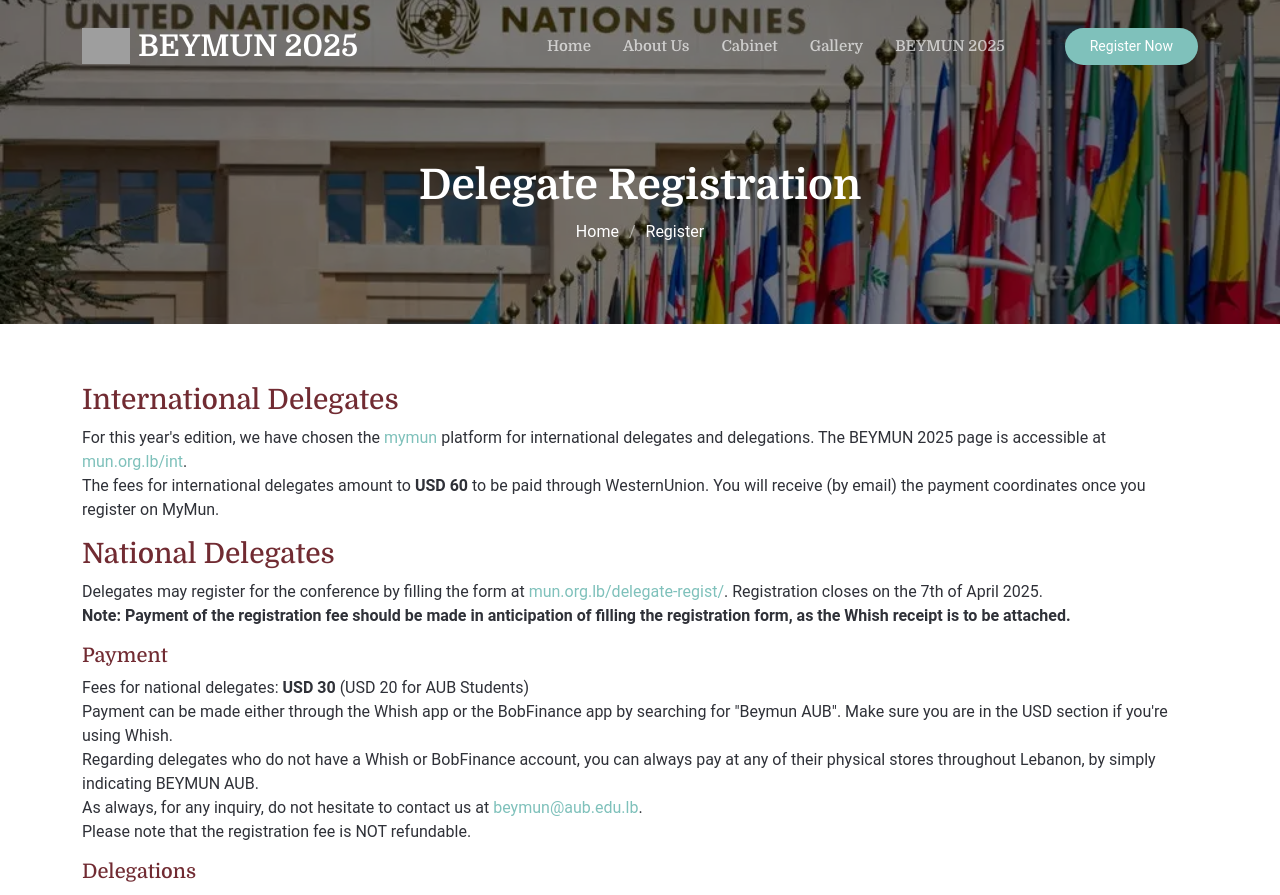
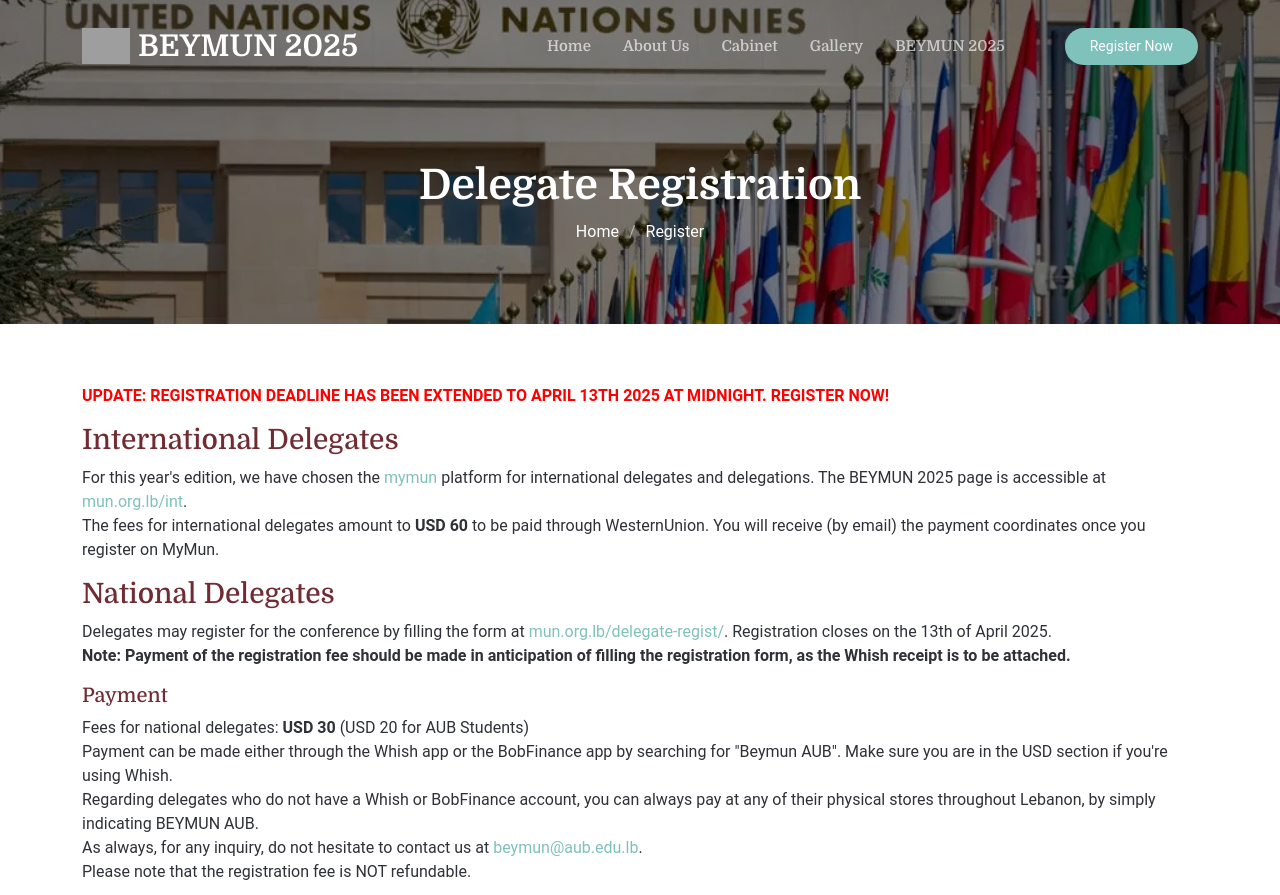
Before and after one commit to marczeenny/beymun, a Flask app: page /register/ in a window 1280 px wide. Shown: the top 895 px of the page. Run offline with Flask 3, Linux system fonts and the light colour scheme; some libraries are stand-ins or nearby versions; grey boxes are pictures that could not be loaded.

Commit message:
registration deadline extension

```diff
--- a/data/faq.csv
+++ b/data/faq.csv
@@ -3,6 +3,5 @@
 3,Is BEYMUN for high school or university students?,"Both! There are committees for high school students (including Grade 9) and university students separately, and there are committees that combine both."
 4,When does registration open?,"Delegate registration opens on February 13. Keep an eye on our social media platforms for the announcement!,"
 5,How can I register for BEYMUN 2025?,"Please find the Delegate Registration form link in the registration section of our website and on our social media platforms starting February 13.,"
-6,When is the deadline for registration?,"The delegate registration form closes on April 7th, 2025 at 11:59 pm."
+6,When is the deadline for registration?,"The delegate registration form closes on April 13th, 2025 at 11:59 pm."
 7,Can high school students be Dais members?,"Only students who are in their last year of high school can apply for Dais member positions at BEYMUN 2025.,"
-8,How can I register as a Chair?,"Please find the Dais Registration form link in the registration section of our website and on our social media platforms. Please note that the form closes on March 2nd, 2025 at 11:59 pm."
--- a/templates/register.html
+++ b/templates/register.html
@@ -19,11 +19,12 @@
     <section id="delegate" class="starter-section section">
 
       <div class="container" data-aos="fade-up">
+          <p style="font-weight: bold; color: red">UPDATE: REGISTRATION DEADLINE HAS BEEN EXTENDED TO APRIL 13TH 2025 AT MIDNIGHT. REGISTER NOW!</p>
           <h3>International Delegates</h3>
           <p>For this year's edition, we have chosen the <a href="https://mymun.com/conferences/beymun-2025">mymun</a> platform for international delegates and delegations. The BEYMUN 2025 page is accessible at <a href="{{ url_for('mymun') }}" target="_blank">mun.org.lb/int</a>.<br>
           The fees for international delegates amount to <strong>USD 60</strong> to be paid through WesternUnion. You will receive (by email) the payment coordinates once you register on MyMun.</p>
           <h3>National Delegates</h3>
-          <p>Delegates may register for the conference by filling the form at <a href="{{ url_for('delegate_regist') }}">mun.org.lb{{ url_for('delegate_regist') }}</a>. Registration closes on the 7th of April 2025.<br>
+          <p>Delegates may register for the conference by filling the form at <a href="{{ url_for('delegate_regist') }}">mun.org.lb{{ url_for('delegate_regist') }}</a>. Registration closes on the 13th of April 2025.<br>
           <span style="font-weight: 700">Note: Payment of the registration fee should be made in anticipation of filling the registration form, as the Whish receipt is to be attached.</span></p>
           <h5>Payment</h5>
           <p>Fees for national delegates: <strong>USD 30</strong> (USD 20 for AUB Students)<br>
```
